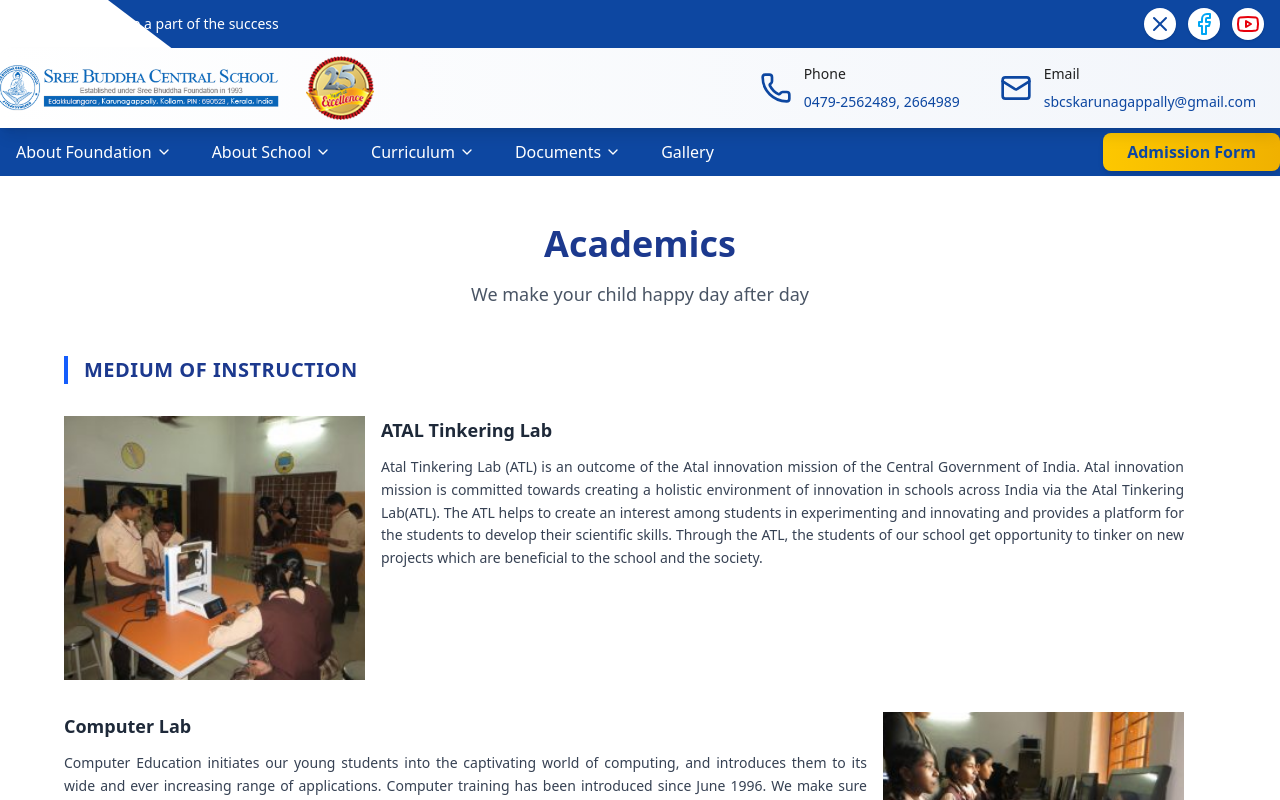
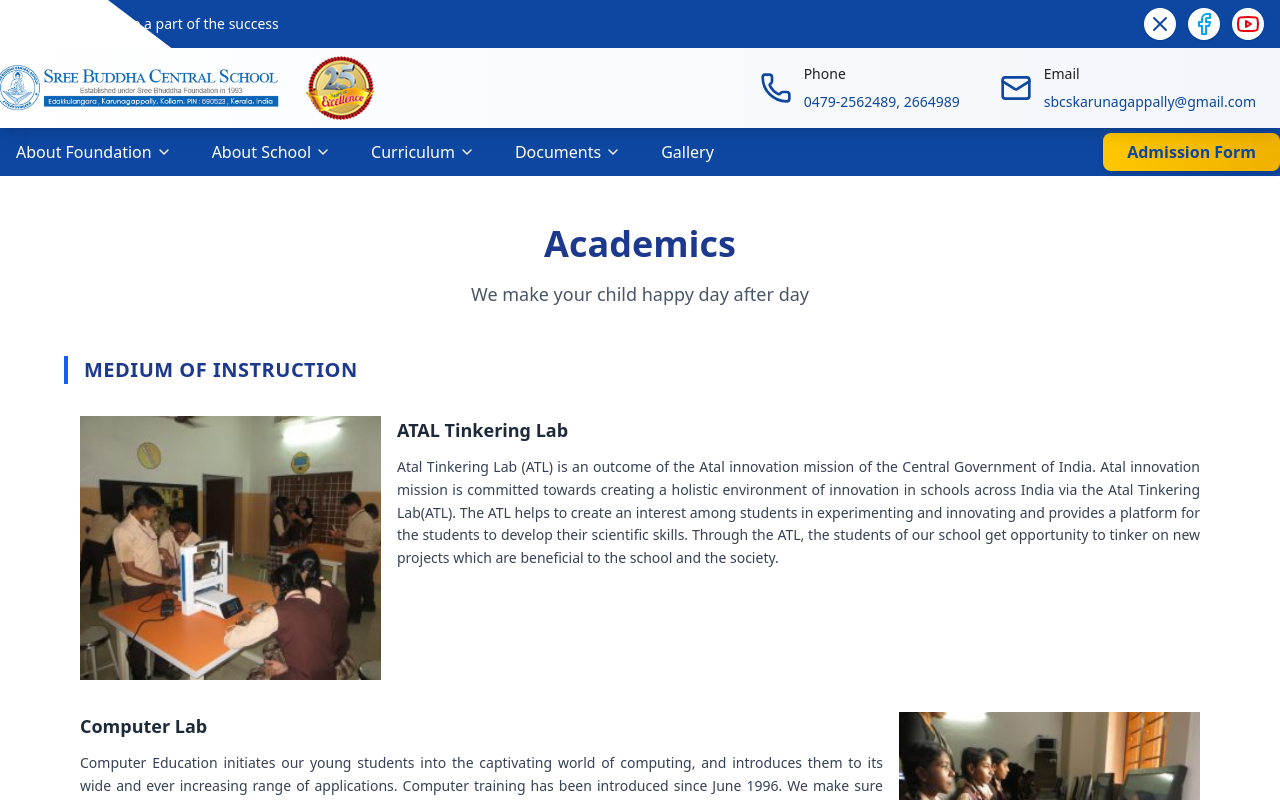
Before and after one commit to astralynetechnologies/sree-budha-school, a Next.js app: page /carriculum/academics in a window 1280 px wide. Shown: the top 800 px of the page. Built offline with nearby package versions, Linux system fonts and the light colour scheme.

Commit message:
removed unnecesary inline css

```diff
--- a/src/pages/carriculum/academics.jsx
+++ b/src/pages/carriculum/academics.jsx
@@ -60,18 +60,12 @@ const academics = () => {
             {academicSections.map((section, index) => (
               <div
                 key={index}
-                className=""
-                style={{
-                  width: '1120px',
-                  height: '264px',
-                  maxWidth: '100%'
-                }}
+                className="mx-auto w-[1120px] h-[264px] max-w-full"
               >
                 <div className={`flex h-full ${index % 2 === 0 ? 'flex-row' : 'flex-row-reverse'}`}>
                   {/* Image Section */}
                   <div
-                    className="flex-shrink-0"
-                    style={{ width: '301px', height: '264px' }}
+                    className="flex-shrink-0 w-[301px] h-[264px]"
                   >
                     <img
                       src={section.image}
```
